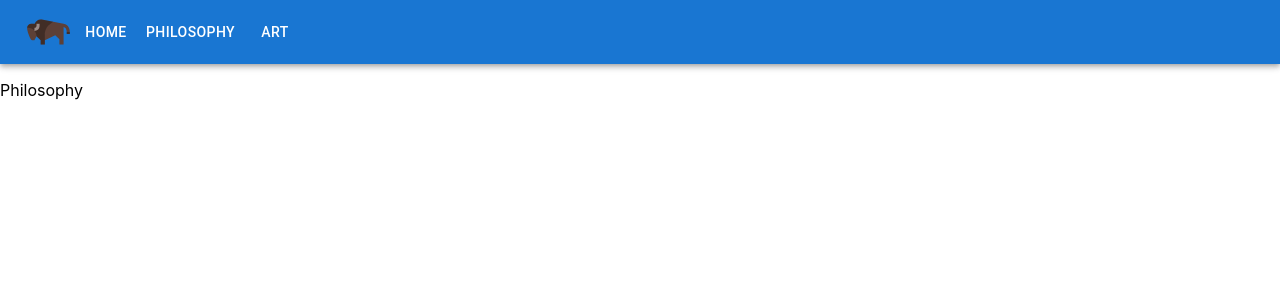
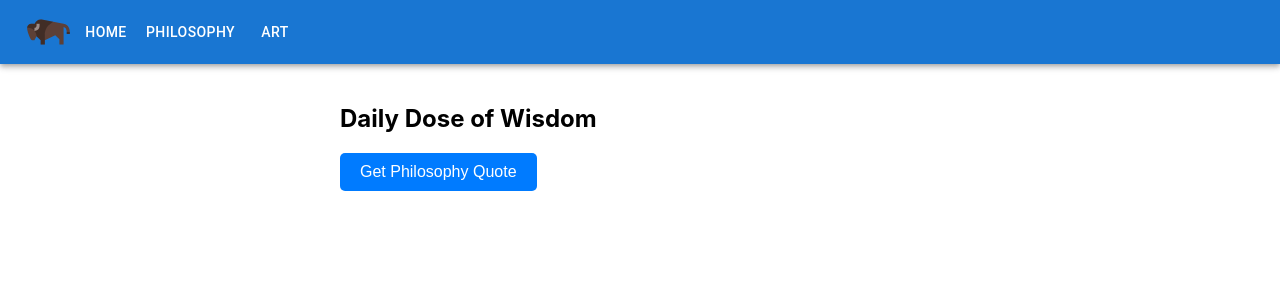
Before and after one commit to cfrancis15/personal_site, a React (Create React App) app in the folder client/: page /philosophy in a window 1280 px wide. Shown: the top 300 px of the page. Built offline with nearby package versions, Linux system fonts and the light colour scheme.

Commit message:
fixed philosophy endpoint, works

```diff
--- a/client/src/components/Philosophy.js
+++ b/client/src/components/Philosophy.js
@@ -1,9 +1,85 @@
-import React from 'react';
+import React, {useState} from 'react';
 
 function Philosophy(){
+    const [quote, setQuote] = useState('');
+    const [loading, setLoading] = useState(false);
+    const [error, setError] = useState('');
+
+    const fetchPhilosophyQuote = async () => {
+        setLoading(true);
+        setError('');
+
+        try {
+            const response = await fetch('http://localhost:5000/api/philosophy/generate', {
+                method: 'POST',
+                headers: {
+                    'Content-Type': 'application/json',
+                },
+                body: JSON.stringify({
+                    prompt: "Make it different each time: Give me a random philosophy quote. Note the philosopher. Make it random each time."
+                })
+            });
+
+            const data = await response.json();
+
+            if (data.success) {
+                setQuote(data.quote);
+            } else {
+                setError(data.error || 'Failed to fetch quote');
+            }
+        } catch (err) {
+            setError('Network error: ' + err.message);
+        } finally {
+            setLoading(false);
+        }
+    };
+
     return (
-        <div>
-            <p>Philosophy</p>
+        <div style={{ padding: '20px', maxWidth: '600px', margin: '0 auto' }}>
+            <h2>Daily Dose of Wisdom</h2>
+
+            <button
+                onClick={fetchPhilosophyQuote}
+                disabled={loading}
+                style={{
+                    padding: '10px 20px',
+                    fontSize: '16px',
+                    backgroundColor: loading ? '#ccc' : '#007bff',
+                    color: 'white',
+                    border: 'none',
+                    borderRadius: '5px',
+                    cursor: loading ? 'not-allowed' : 'pointer'
+                }}
+            >
+                {loading ? 'Loading...' : 'Get Philosophy Quote'}
+            </button>
+
+            {error && (
+                <div style={{
+                    color: 'red',
+                    marginTop: '10px',
+                    padding: '10px',
+                    backgroundColor: '#ffe6e6',
+                    border: '1px solid #ff9999',
+                    borderRadius: '5px'
+                }}>
+                    Error: {error}
+                </div>
+            )}
+
+            {quote && (
+                <div style={{
+                    marginTop: '20px',
+                    padding: '15px',
+                    backgroundColor: '#f8f9fa',
+                    border: '1px solid #dee2e6',
+                    borderRadius: '5px',
+                    fontStyle: 'italic'
+                }}>
+                    <strong>Quote:</strong><br />
+                    {quote}
+                </div>
+            )}
         </div>
     );
 }
```
Also changed, not shown: 2 other files (tests, documents, lock files or other folders).
